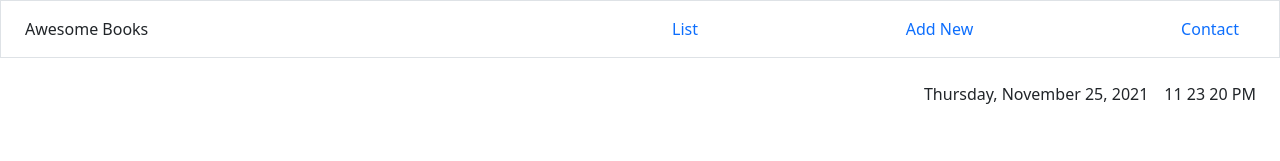
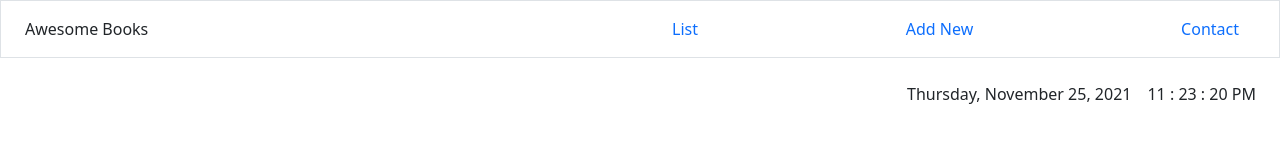
Before and after one commit to deikdesign/awesome_books, a website: page index.html in a window 1280 px wide. Shown: the top 161 px of the page. Drawn offline with nearby package versions, Linux system fonts and the light colour scheme.

Commit message:
Minor bug fix in time display

```diff
--- a/index.html
+++ b/index.html
@@ -60,8 +60,8 @@
           <span id="years">Year</span>
       </div>
       <div class="times">
-          <span id="hours">00</span>
-          <span id="minutes">00</span>
+          <span id="hours">00</span><span> :</span>
+          <span id="minutes">00</span><span> :</span>
           <span id="seconds">00</span>
           <span id="ampm">AM</span>
       </div>
```
